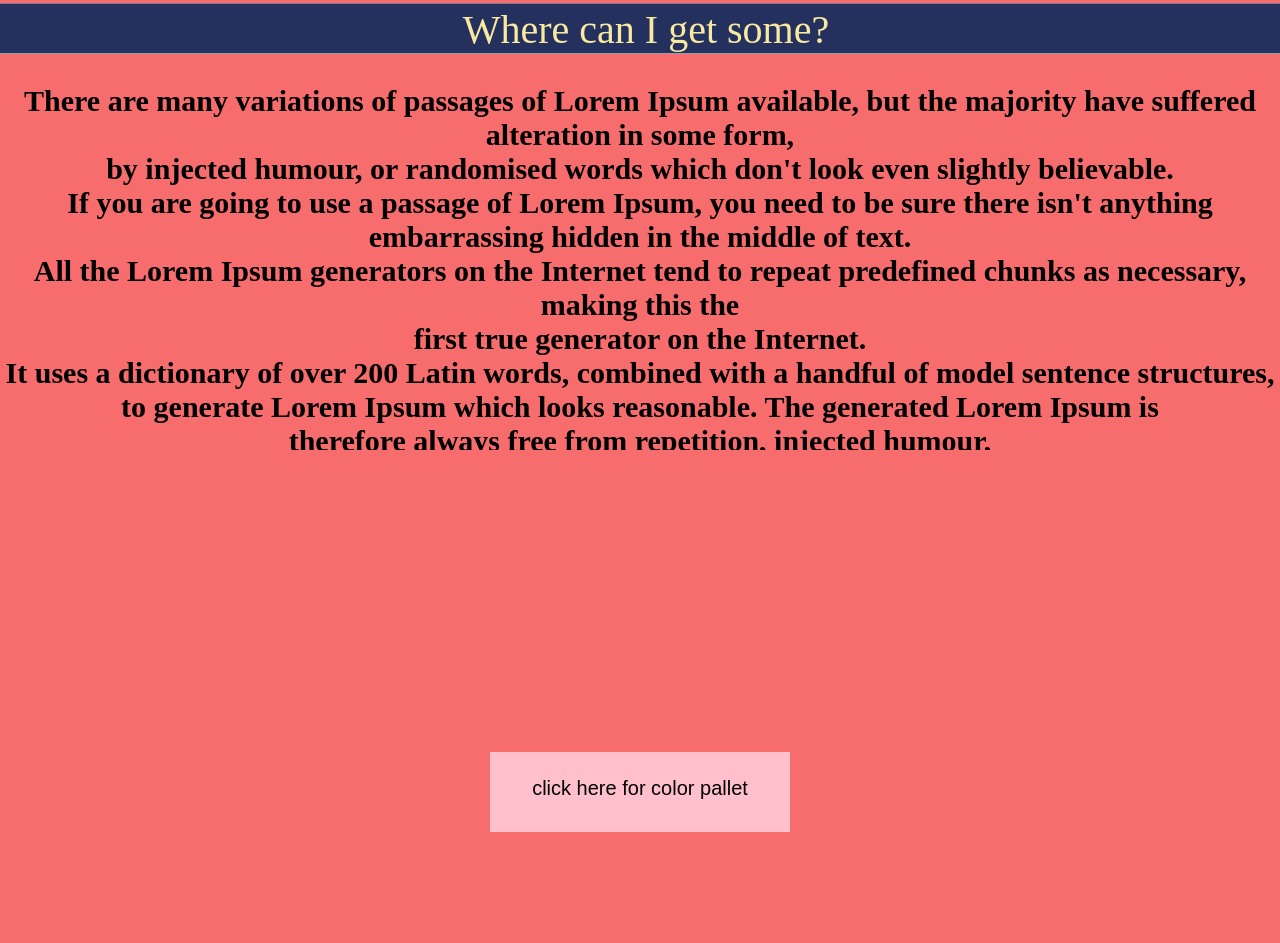
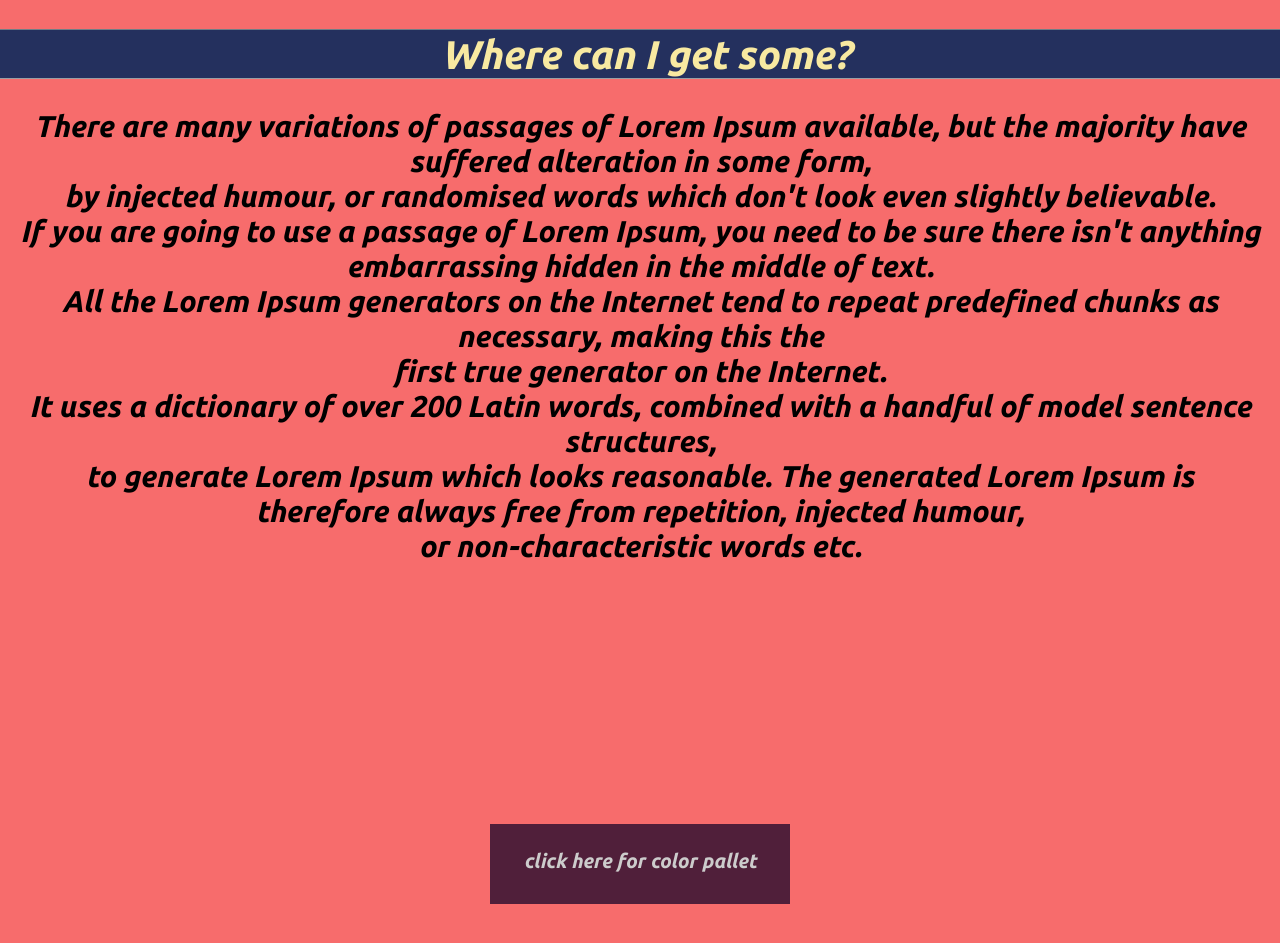
Before and after one commit to BhargavKadali39/sticky-navbar, a plain HTML site: page index.html in a window 1280 px wide. Shown: the part 1583-2526 px from the top of the page. Drawn offline with Linux system fonts and the light colour scheme.

Commit message:
Update style.css

```diff
--- a/style.css
+++ b/style.css
@@ -1,4 +1,7 @@
-
+@import url('https://fonts.googleapis.com/css2?family=Ubuntu:ital,wght@1,700&display=swap');
+*{
+    font-family: 'Ubuntu', sans-serif;
+}
 
 body{
     margin: 0;
@@ -40,7 +43,7 @@ h3{
     padding-bottom: 100px;
 }
 .chkc{
-    background-color: pink;
+    background: #501f3a;
     -webkit-appearance: none;
     -moz-appearance: none;
     -o-appearance: none;
@@ -59,6 +62,7 @@ h3{
 .chkc::after{
     content: 'click here for color pallet';
     position: relative;
+    color: #cccccc;
     height: 80px;
     width: 300px;
     left: 50%;
```
